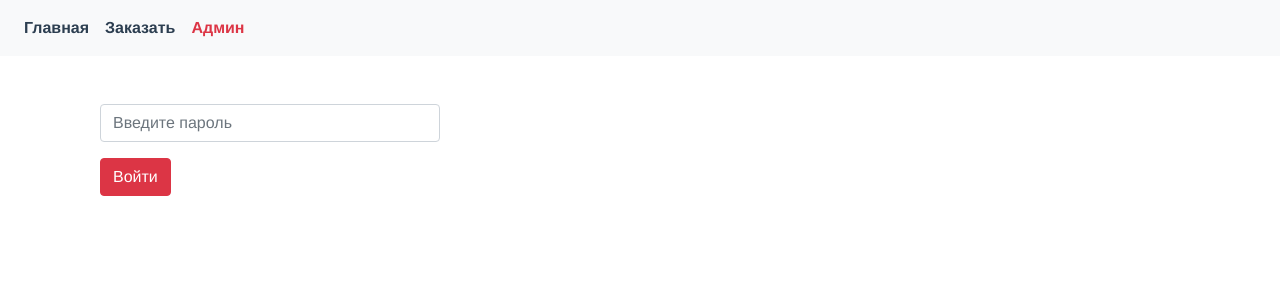
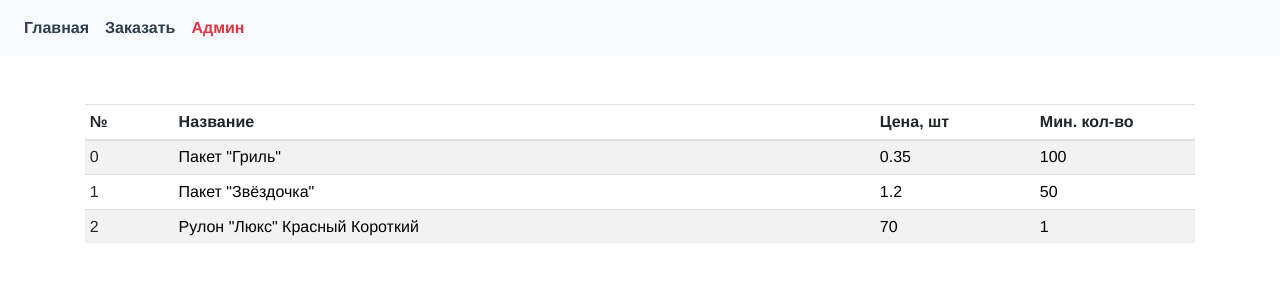
Before and after one commit to NaMax66/silkroad, a Vue app: page /admin in a window 1280 px wide. Shown: the top 300 px of the page. Built offline with nearby package versions, Linux system fonts and the light colour scheme.

Commit message:
add admin list

```diff
--- a/src/components/VTable.vue
+++ b/src/components/VTable.vue
@@ -1,38 +1,68 @@
 <template>
-  <table v-if="columns.length">
+  <table class="table table-sm table-striped" v-if="columns.length">
     <thead>
     <tr>
       <th scope="col" v-for="(col, i) in columns" :key="i">
         {{col}}
       </th>
-        <th>Сохранить</th>
     </tr>
     </thead>
     <tbody>
-      <tr>
-
+    <tr v-for="(product, index) in productList.list" :key="product.id">
+      <td>{{index}}</td>
+      <td>
+        <input class="w-100 border-0 bg-transparent" type="text" v-model="product.name" @input="handleInput">
+      </td>
+      <td class="v-table_price">
+        <input class="w-100 border-0 bg-transparent" type="text" v-model="product.price" @input="handleInput">
+      </td>
+      <td class="v-table_pack">
+        <input class="w-100 border-0 bg-transparent" type="text" v-model="product.packageAmount" @input="handleInput">
+      </td>
     </tr>
     </tbody>
   </table>
 </template>
 
 <script>
+import { mapGetters, mapMutations } from 'vuex'
 
 export default {
   name: 'VTable',
+  data: () => ({
+    productList: []
+  }),
   props: {
     columns: {
       type: Array,
       default: () => []
+    }
   },
-    products: {
-      type: Object,
-      default: () => {}
+  computed: {
+    ...mapGetters(['getNewPrice'])
+  },
+  created () {
+    this.initPrice()
+    this.productList = this.getNewPrice
+  },
+  methods: {
+    ...mapMutations(['initPrice', 'saveToLocal']),
+    handleInput () {
+      this.saveToLocal(this.productList)
     }
   }
 }
 </script>
 
 <style scoped>
-
+.v-table_price,
+.v-table_pack {
+  width: 60px;
+  @media (min-width: 500px) {
+    width: 80px;
+  }
+  @media (min-width: 900px) {
+    width: 160px;
+  }
+}
 </style>
--- a/src/store/index.js
+++ b/src/store/index.js
@@ -9,11 +9,21 @@ Vue.use(Vuex)
 export default new Vuex.Store({
   state: {
     priceList: null,
+    newPriceList: null,
     order: []
   },
   getters: {
     getPrice (state) {
       return state.priceList
+    },
+    getNewPrice (state) {
+      let list = {}
+      if (state.newPriceList) {
+        list = state.newPriceList
+      } else {
+        list = JSON.parse(JSON.stringify(state.priceList))
+      }
+      return list
     },
     getOrder (state) {
       /* получаем общую сумму по каждому товару и записываем в объект */
@@ -61,6 +71,9 @@ export default new Vuex.Store({
     },
     clearOrder (state) {
       state.order = []
+    },
+    saveToLocal (state, payload) {
+      state.newPriceList = payload
     }
   },
   actions: {
@@ -75,6 +88,9 @@ export default new Vuex.Store({
     },
     clearOrder ({ commit }) {
       commit('clearOrder')
+    },
+    saveToLocal ({ commit }, payload) {
+      commit('saveToLocal', payload)
     }
   },
   modules: {
--- a/src/views/Admin.vue
+++ b/src/views/Admin.vue
@@ -17,7 +17,8 @@ export default {
     VTable
   },
   data: () => ({
-    authorized: false,
+    password: '',
+    authorized: true,
     tableColumns: ['№', 'Название', 'Цена, шт', 'Мин. кол-во']
   }),
   methods: {
```
Also changed, not shown: 1 other file (tests, documents, lock files or other folders). Lines whose indentation alone changed are shown as unchanged.
